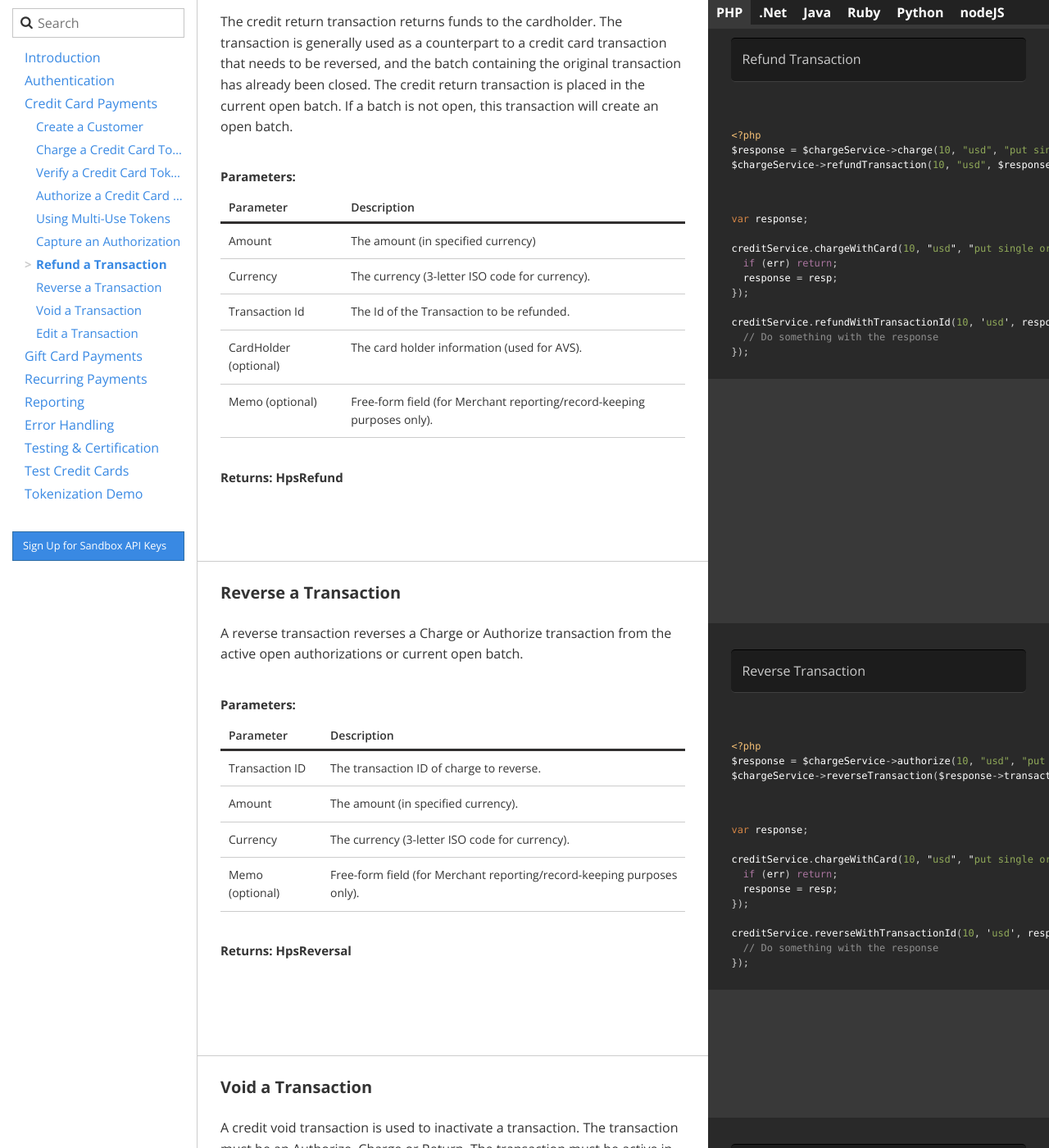
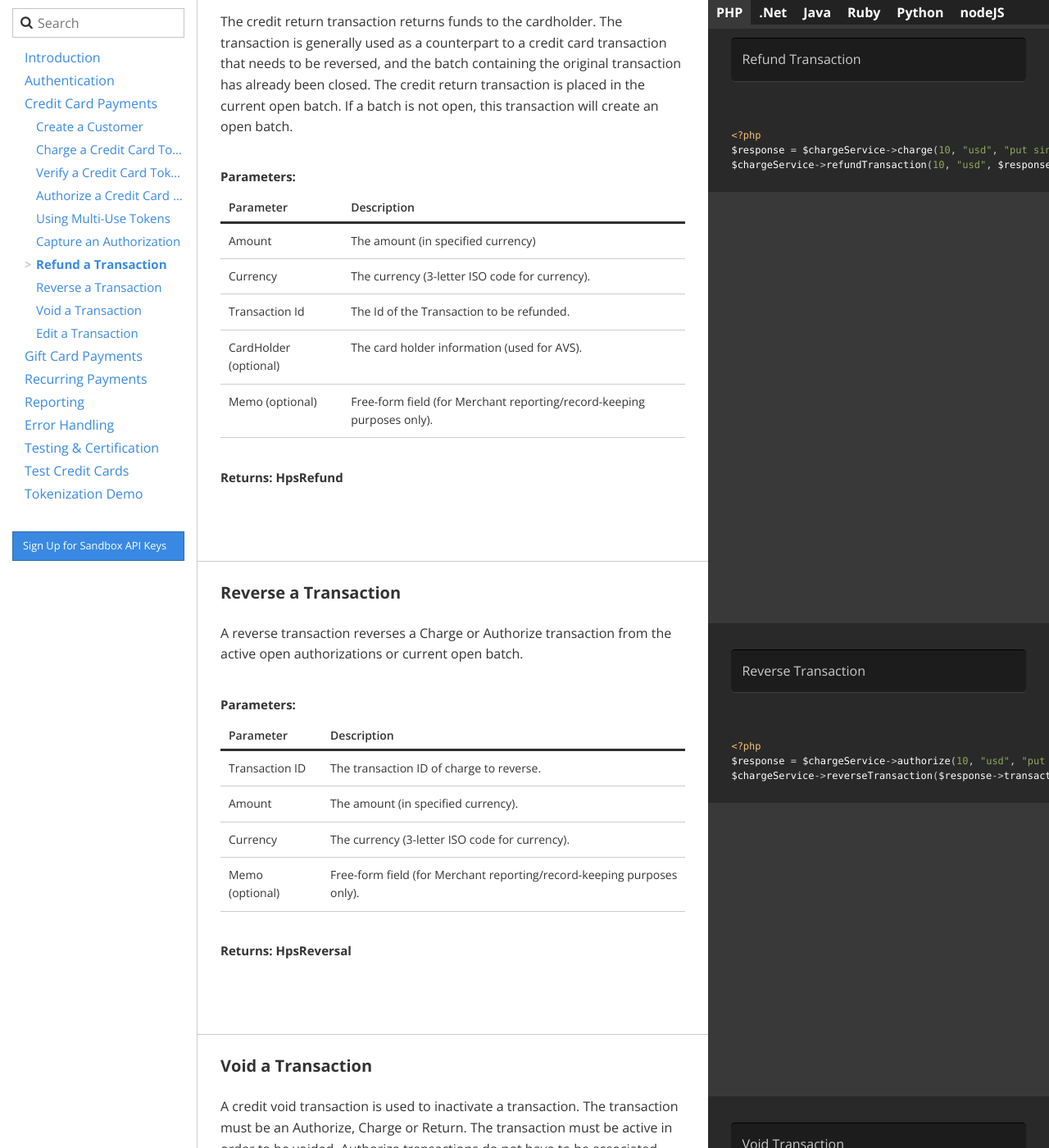
Before and after one commit to hps/docs-test, a Jekyll site: the page built from index.html, in a window 1280 px wide and 1400 px high, scrolled down 9603 px. Shown: the whole window at 82% size. Built offline with Jekyll 4.4.1, drawn with Linux system fonts in a browser that asks for light colours; nearby versions of some CDN libraries; some of the changed text lies outside the part shown.

Commit message:
nodejs: javascript -> nodejs for language tabs to work correctly

```diff
--- a/_includes/creditcard.md
+++ b/_includes/creditcard.md
@@ -34,7 +34,7 @@ card_holder = HpsCardHolder()
 card_holder.address.zip = '75024'
 {% endhighlight %}
 
-{% highlight javascript %}
+{% highlight nodejs %}
 var cardHolder = {
     address: { zip: "47130" }    // Zip is the only required address field.
 };
@@ -76,7 +76,7 @@ charge_service.charge(10, "usd", "put single or multi-use token here", card_hold
 response = credit_service.charge(10, 'usd', "put single or multi-use token here", card_holder)
 {% endhighlight %}
 
-{% highlight javascript %}
+{% highlight nodejs %}
 creditService.chargeWithCard(10, "usd", "put single or multi-use token here", cardHolder, false, null, function (err, response) {
   if (err) {
     // handle error
@@ -138,7 +138,7 @@ charge_service.verify("put single or multi-use token here", card_holder)
 response = credit_service.verify("put single or multi-use token here", card_holder)
 {% endhighlight %}
 
-{% highlight javascript %}
+{% highlight nodejs %}
 creditService.verifyWithCard("put single or multi-use token here", cardHolder, function (err, response) {
   if (err) {
     // handle error
@@ -196,7 +196,7 @@ charge_service.authorize(50.00, "usd", "put single or multi-use token here", car
 response = credit_service.authorize(10, 'usd', "put single or multi-use token here", card_holder)
 {% endhighlight %}
 
-{% highlight javascript %}
+{% highlight nodejs %}
 creditService.authorizeWithCard(10, "usd", "put single or multi-use token here", cardHolder, false, null, function (err, response) {
   if (err) {
     // handle error
@@ -373,7 +373,7 @@ auth_response = credit_service.authorize(10, 'usd', "put single or multi-use tok
 capture_response = credit_service.capture(auth_response.transaction_id)
 {% endhighlight %}
 
-{% highlight javascript %}
+{% highlight nodejs %}
 var response;
 
 creditService.authorizeWithCard(10, "usd", "put single or multi-use token here", cardHolder, false, null, function (err, resp) {
@@ -439,7 +439,7 @@ charge_response = credit_service.charge(10, 'usd', "put single or multi-use toke
 refund_response = credit_service.refund(10, 'usd', charge_response.transaction_id)
 {% endhighlight %}
 
-{% highlight javascript %}
+{% highlight nodejs %}
 var response;
 
 creditService.chargeWithCard(10, "usd", "put single or multi-use token here", cardHolder, false, null, function (err, resp) {
@@ -496,7 +496,7 @@ auth_response = credit_service.authorize(10, 'usd', "put single or multi-use tok
 reverse_response = credit_service.reverse(auth_response.transaction_id, 10, 'usd')
 {% endhighlight %}
 
-{% highlight javascript %}
+{% highlight nodejs %}
 var response;
 
 creditService.chargeWithCard(10, "usd", "put single or multi-use token here", cardHolder, false, null, function (err, resp) {
```
